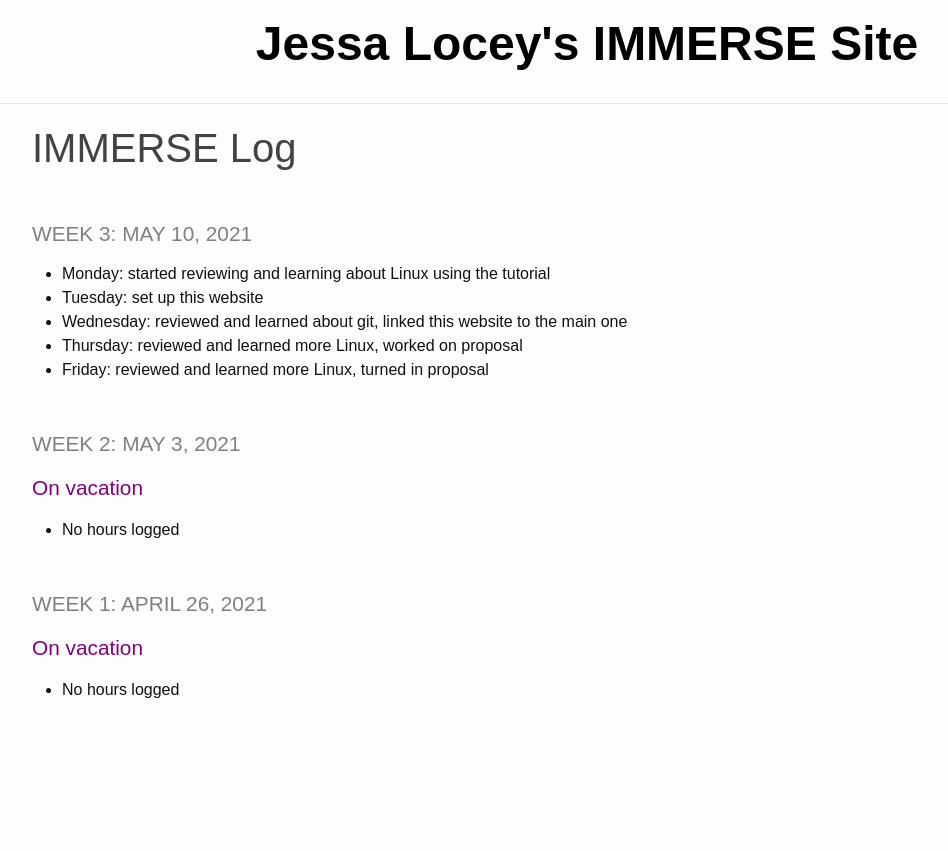
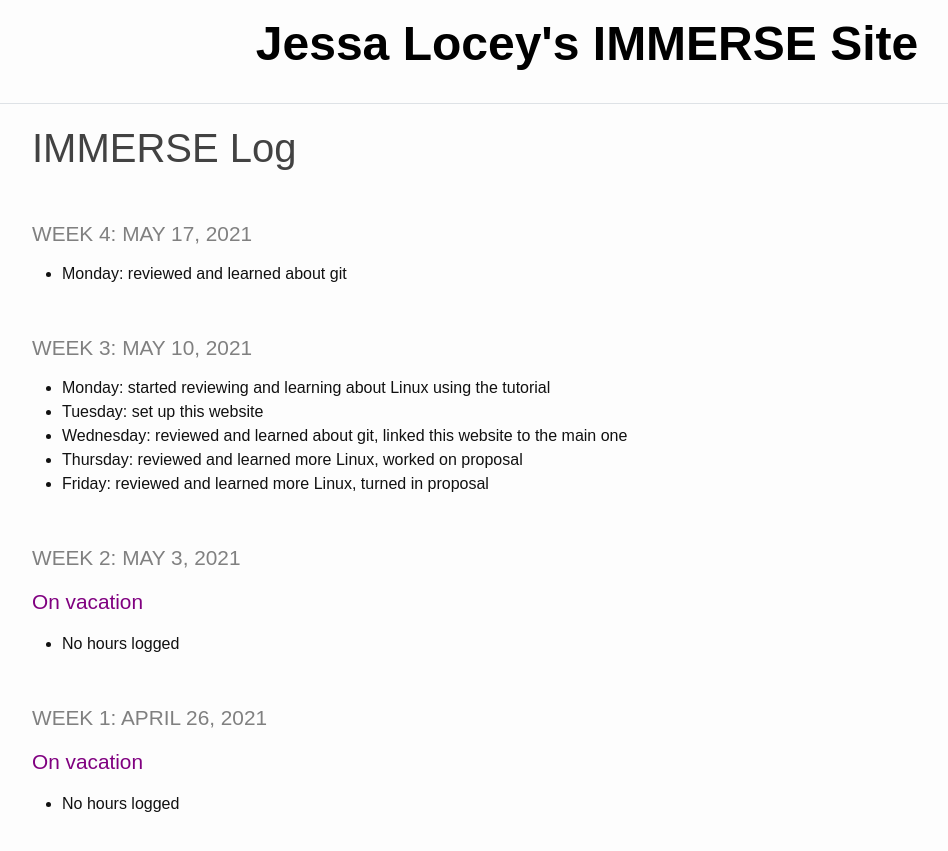
Before and after one commit to jessalocey/jessalocey.github.io, a Jekyll site: the page built from _pages/log.md, in a window 1280 px wide. Shown: the top 851 px of the page, without its empty margins (53-1001 px from the left). Built offline with Jekyll 4.4.1, drawn with Linux system fonts in a browser that asks for light colours.

Commit message:
monday log update

```diff
--- a/_pages/log.md
+++ b/_pages/log.md
@@ -2,6 +2,10 @@
 layout: default
 title: IMMERSE Log
 ---
+
+### Week 4: May 17, 2021
+
+* **Monday:** reviewed and learned about git
 
 ### Week 3: May 10, 2021
 
```
